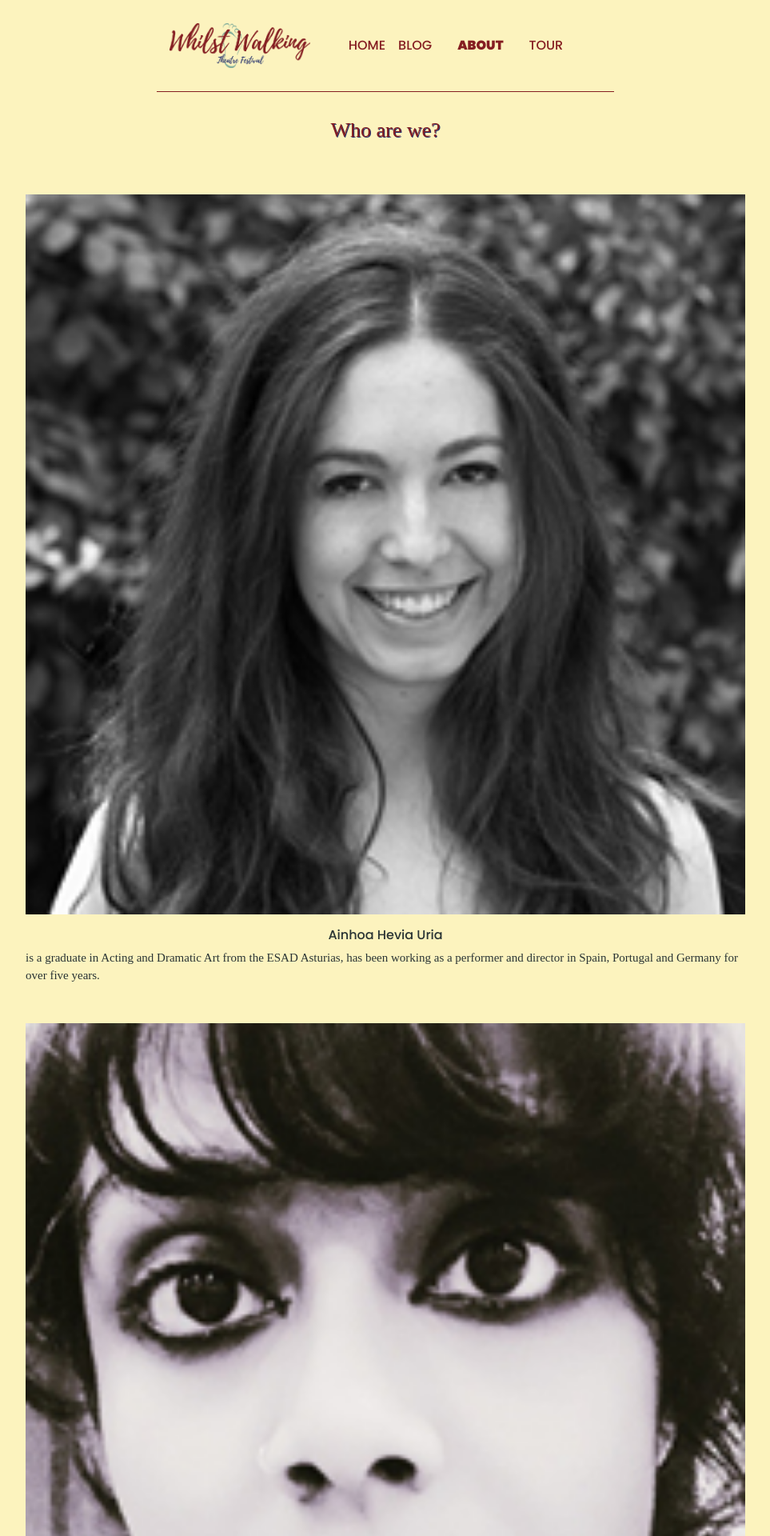
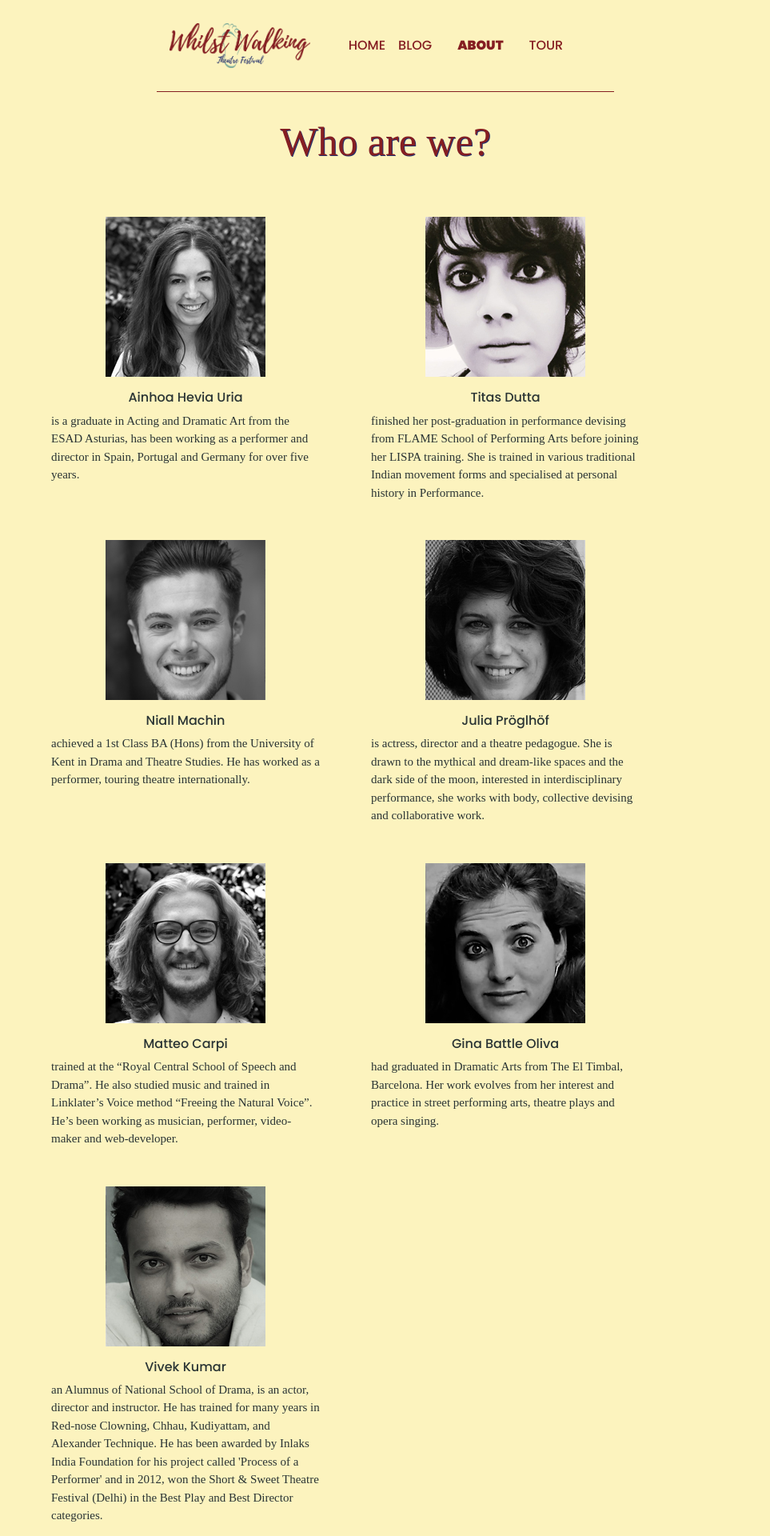
Before and after one commit to matteocarpi/wwtf, a Jekyll site: the page built from about.md, in a window 1280 px wide. Shown: the top 1920 px of the page at 80% size, without its empty margins (158-1121 px from the left). Built offline with Jekyll 4.4.1, drawn with Linux system fonts in a browser that asks for light colours; nearby versions of some CDN libraries.

Commit message:
basic responsiveness for larger screens

```diff
--- a/_layouts/about.html
+++ b/_layouts/about.html
@@ -5,10 +5,11 @@ layout: default
 <h1>Who are we?</h1>
 <hr>
 
+<div class="people">
   {% for item in site.data.people %}
   <div class="person">
 
-  <img src="{{ item.avatar }}" alt="">
+    <img class="avatar" src="{{ item.avatar }}" alt="">
     <h4>{{ item.name }}</h4>
     <p>{{ item.bio }}</p>
 
@@ -21,7 +22,7 @@ layout: default
       {{ page.content | markdownify }}
     </p>
   </div>
-
+</div>
 <div class="companies">
 
   <div>
--- a/_sass/about.scss
+++ b/_sass/about.scss
@@ -1,8 +1,14 @@
+div.people {
+  display: flex;
+  flex-wrap: wrap;
+}
 div.person {
   display: flex;
   flex-direction: column;
   align-items: center;
   margin-top: 2rem;
+  max-width: 400px;
+  padding: 0 2rem;
   h4 {
     margin-top: 1rem;
   }
@@ -15,3 +21,9 @@ div.companies {
     margin-top: 3rem;
   }
 }
+img.avatar {
+  max-width: 200px;
+}
+.more-company {
+  margin-top: 2rem;
+}
--- a/_sass/responsive.scss
+++ b/_sass/responsive.scss
@@ -0,0 +1,9 @@
+@media screen and (min-width: 768px) {
+  h1{
+    font-size: 50px;
+  }
+  // home
+  .about, .latest-post-container {
+    margin-top: 3rem;
+  }
+}
```
Lines whose indentation alone changed are shown as unchanged.
